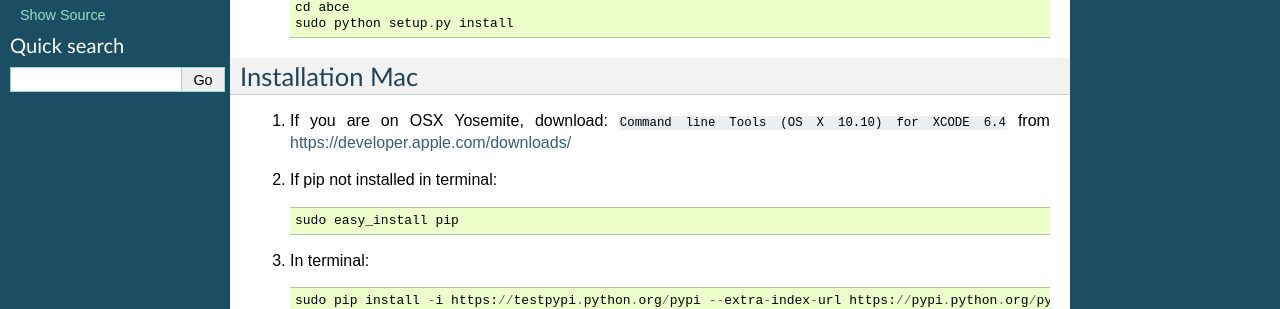
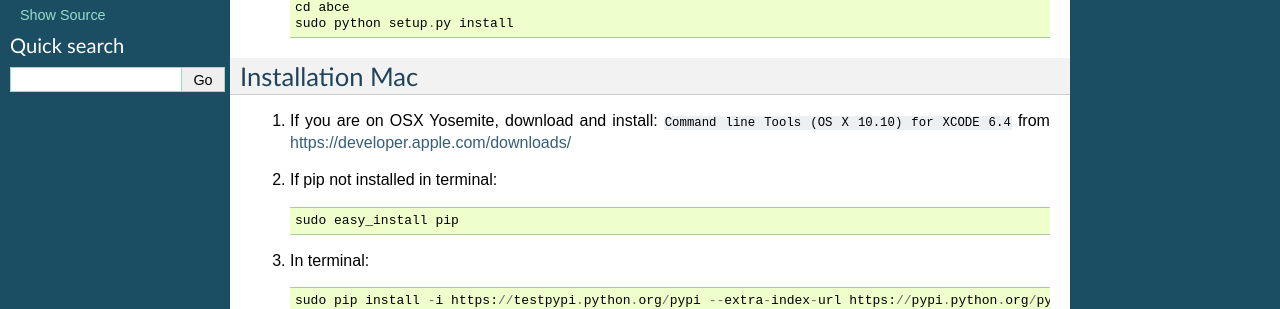
Before and after one commit to AB-CE/abce, a Sphinx documentation site: the page built from doc/installation.rst, in a window 1280 px wide. Shown: the part 345-654 px from the top of the page. Built offline with Sphinx 7.4.7, drawn with Linux system fonts in a browser that asks for light colours; formulas are drawn with MathJax 3.

Commit message:
../doc/installation.rst download and install

```diff
--- a/doc/installation.rst
+++ b/doc/installation.rst
@@ -24,7 +24,7 @@ Installation Ubuntu
 Installation Mac
 ----------------
 
-1. If you are on OSX Yosemite, download: :code:`Command line Tools (OS X 10.10)
+1. If you are on OSX Yosemite, download and install: :code:`Command line Tools (OS X 10.10)
    for XCODE 6.4` from https://developer.apple.com/downloads/
 
 
```
